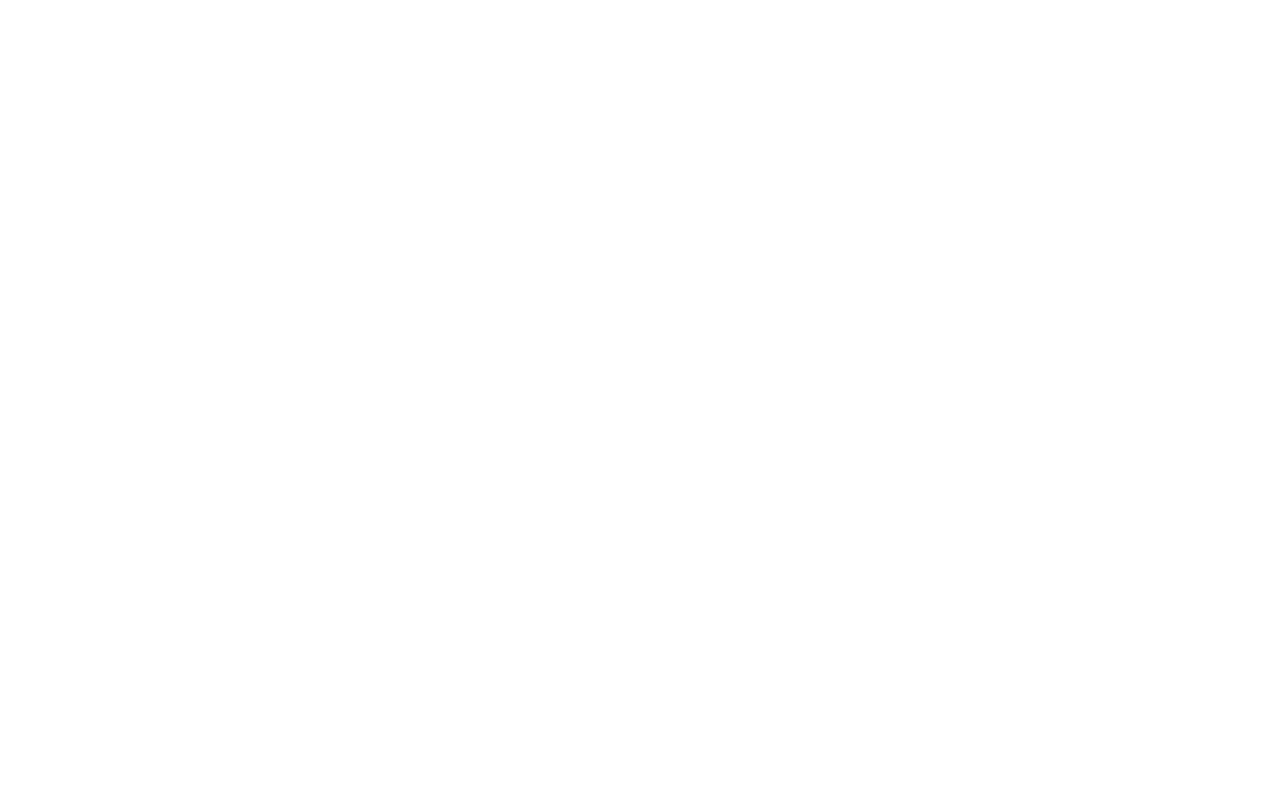
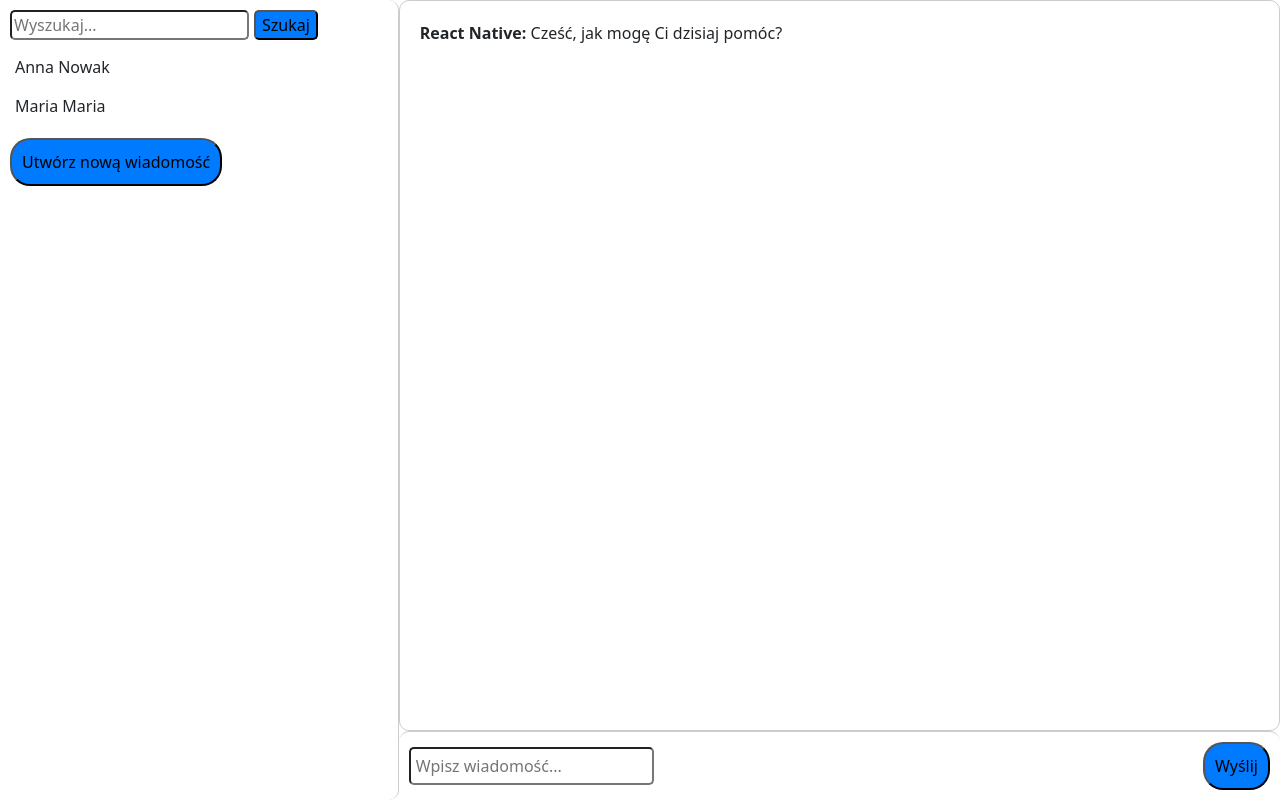
Before and after one commit to sdeczkowski/Electronic-Guardian, a React (Create React App) app in the folder web/: page /chat in a window 1280 px wide. Before the commit this address had no page. Built offline with nearby package versions, Linux system fonts and the light colour scheme.

Commit message:
Mapa ulepiona jak tralala

```diff
--- a/web/package.json
+++ b/web/package.json
@@ -22,6 +22,7 @@
     "react": "^18.2.0",
     "react-bootstrap": "^2.9.1",
     "react-bootstrap-icons": "^1.10.3",
+    "react-chat-elements": "^12.0.11",
     "react-datepicker": "^4.24.0",
     "react-dom": "^18.2.0",
     "react-icons": "^4.12.0",
--- a/web/src/App.js
+++ b/web/src/App.js
@@ -22,6 +22,7 @@
         <Route path="/login" element={<Login />} />
         <Route path="/area" element={<AreaScreen />} />
         <Route path="/list" element={<AreaList />} />
+        <Route path="/chat" element={<Chat />} />
       </Routes>
     </BrowserRouter>
   );
--- /dev/null
+++ b/web/src/pages/Chat.jsx
@@ -0,0 +1,99 @@
+// Chat.jsx
+import React, { useState } from 'react';
+
+const Chat = () => {
+  const [messages, setMessages] = useState([
+    {
+      id: 1,
+      text: 'Cześć, jak mogę Ci dzisiaj pomóc?',
+      user: 'React Native',
+      isMe: false,
+    },
+  ]);
+
+  const [newMessage, setNewMessage] = useState('');
+
+  const handleSendMessage = () => {
+    if (newMessage.trim() !== '') {
+      setMessages([...messages, { id: messages.length + 1, text: newMessage, user: 'Me', isMe: true }]);
+      setNewMessage('');
+    }
+  };
+
+  const [conversations, setConversations] = useState([
+    { id: 1, name: 'Anna Nowak' },
+    { id: 2, name: 'Maria Maria' },
+    // ... dodaj więcej osób
+  ]);
+
+  const [searchQuery, setSearchQuery] = useState('');
+
+  const handleSearch = () => {
+    // Tutaj możesz dodać logikę przeszukiwania listy osób
+    console.log('Szukaj:', searchQuery);
+  };
+
+  const handleNewConversation = () => {
+    // Tutaj możesz dodać logikę tworzenia nowej konwersacji
+    console.log('Utwórz nową konwersację');
+  };
+
+
+
+  return (
+    <div style={{ display: 'flex', height: '100vh' }}>
+
+      <div style={{ flex: 3, borderRight: '1px solid #ccc', padding: '10px', borderRadius: '10px' }}>
+
+        <div>
+          <input
+            type="text"
+            value={searchQuery}
+            onChange={(e) => setSearchQuery(e.target.value)}
+            placeholder="Wyszukaj..."
+            style={{ borderRadius: '5px', marginRight: '5px' }}
+          />
+          <button onClick={handleSearch} style={{ borderRadius: '5px',backgroundColor:'#007AFF' }}>Szukaj</button>
+        </div>
+
+        {/* Lista osób */}
+        <div style={{ overflowY: 'scroll', marginTop: '10px' }}>
+          {conversations.map((person) => (
+            <div key={person.id} style={{ cursor: 'pointer', marginBottom: '5px', borderRadius: '5px', padding: '5px' }}>
+              {person.name}
+            </div>
+          ))}
+        </div>
+
+        {/* Przycisk do utworzenia nowej wiadomości */}
+        <div style={{ marginTop: '10px' }}>
+          <button onClick={handleNewConversation} style={{ borderRadius: '20px', padding: '10px',backgroundColor:'#007AFF' }}>Utwórz nową wiadomość</button>
+        </div>
+
+      </div>
+
+      {/* Prawa sekcja (3:7) */}
+      <div style={{ flex: 7, borderRadius: '10px',display: 'flex', flexDirection: 'column' }}>
+        <div style={{ height: '400px', overflowY: 'scroll', border: '1px solid #ccc', padding: '10px', borderRadius: '10px',flex:1 }}>
+          {messages.map((msg) => (
+            <div key={msg.id} style={{ textAlign: msg.isMe ? 'right' : 'left', marginBottom: '10px', borderRadius: '5px', padding: '10px' }}>
+              <strong>{msg.user}:</strong> {msg.text}
+            </div>
+          ))}
+        </div>
+        <div style={{ display: 'flex', alignItems: 'center', justifyContent: 'space-between', padding: '10px', borderTop: '1px solid #ccc', borderRadius: '10px'}} >
+          <input
+            type="text"
+            value={newMessage}
+            onChange={(e) => setNewMessage(e.target.value)}
+            placeholder="Wpisz wiadomość..."
+            style={{ borderRadius: '5px', marginRight: '5px', padding: '5px' }}
+          />
+          <button onClick={handleSendMessage} style={{ borderRadius: '20px', padding: '10px',backgroundColor:'#007AFF' }}>Wyślij</button>
+        </div>
+      </div>
+    </div>
+  );
+};
+
+export default Chat;
```
Also changed, not shown: 1 other file (tests, documents, lock files or other folders).
